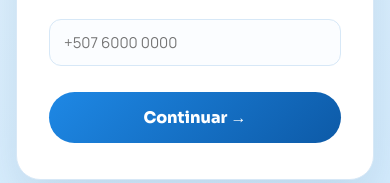
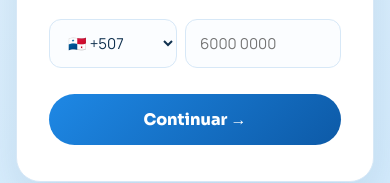
Before and after one commit to vulcan-mode/spirelight, a plain HTML site: page registro/index.html in a window 390 px wide. Shown: the part 442-625 px from the top of the page. Drawn offline with Linux system fonts and the light colour scheme.

Commit message:
Add a country-code picker to /registro/'s phone entry
Replaces the free-text "+507 6000 0000" field (prone to typos, missing
plus signs) with a code dropdown + digits-only number field, scoped
to registro's manual entry path specifically -- the email/handoff
auto-population (?phone= from the welcome email or /gracias/) bypasses
this UI entirely and is unaffected. Puerto Rico and República
Dominicana both correctly use +1.

```diff
--- a/registro/index.html
+++ b/registro/index.html
@@ -113,6 +113,12 @@
     box-sizing: border-box;
   }
   input:focus, select:focus { outline: 2px solid var(--blue); outline-offset: 1px; }
+  .phone-row {
+    display: flex;
+    gap: 8px;
+  }
+  .phone-row select { flex: 0 0 128px; }
+  .phone-row input { flex: 1; min-width: 0; }
   .radio-row {
     display: flex;
     gap: 14px;
@@ -195,7 +201,27 @@
     <div id="phoneView" hidden>
       <h1>Regístrate 🎙️</h1>
       <p class="intro">Escribe tu número de WhatsApp para empezar.</p>
-      <input type="tel" id="phoneInput" placeholder="+507 6000 0000" autocomplete="tel">
+      <div class="phone-row">
+        <select id="phoneCode" aria-label="Código de país">
+          <option value="507">🇵🇦 +507</option>
+          <option value="1">🇵🇷 +1 (Puerto Rico)</option>
+          <option value="54">🇦🇷 +54</option>
+          <option value="1">🇩🇴 +1 (República Dominicana)</option>
+          <option value="53">🇨🇺 +53</option>
+          <option value="504">🇭🇳 +504</option>
+          <option value="595">🇵🇾 +595</option>
+          <option value="505">🇳🇮 +505</option>
+          <option value="503">🇸🇻 +503</option>
+          <option value="506">🇨🇷 +506</option>
+          <option value="598">🇺🇾 +598</option>
+          <option value="593">🇪🇨 +593</option>
+          <option value="51">🇵🇪 +51</option>
+          <option value="58">🇻🇪 +58</option>
+          <option value="56">🇨🇱 +56</option>
+          <option value="502">🇬🇹 +502</option>
+        </select>
+        <input type="tel" id="phoneInput" placeholder="6000 0000" autocomplete="tel">
+      </div>
       <button type="button" id="phoneContinueBtn">Continuar →</button>
       <p class="error" id="phoneErrorMsg">Escribe un número válido.</p>
     </div>
@@ -298,13 +324,15 @@
   }
 
   document.getElementById('phoneContinueBtn').addEventListener('click', function () {
-    var value = document.getElementById('phoneInput').value.trim();
+    var code = document.getElementById('phoneCode').value;
+    var numberDigits = document.getElementById('phoneInput').value.replace(/\D/g, '');
     var errorEl = document.getElementById('phoneErrorMsg');
-    if (!value) {
+    if (!numberDigits) {
       errorEl.style.display = 'block';
       return;
     }
     errorEl.style.display = 'none';
+    var value = '+' + code + numberDigits;
     currentPhone = value;
     checkExistingPhone(value);
   });
```
